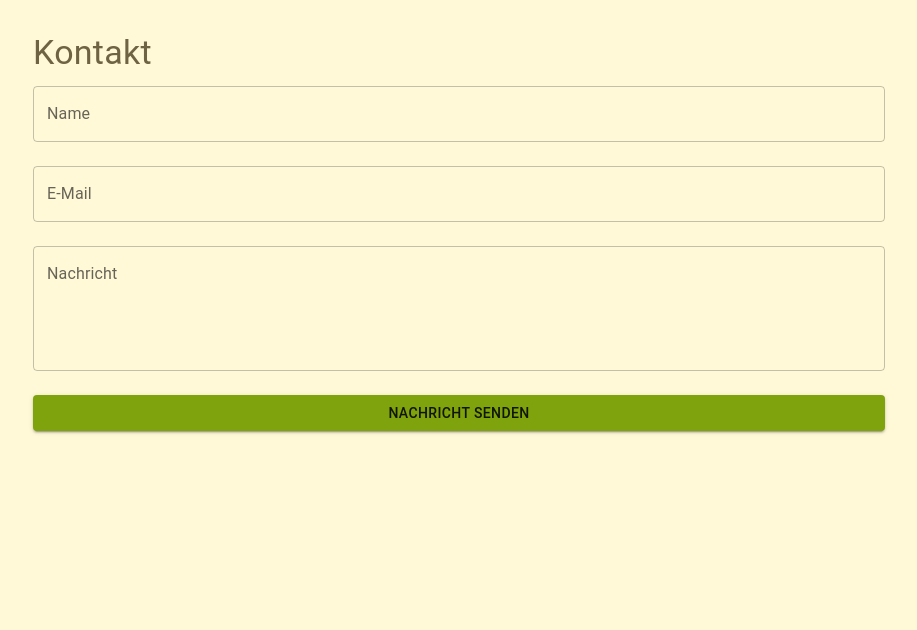
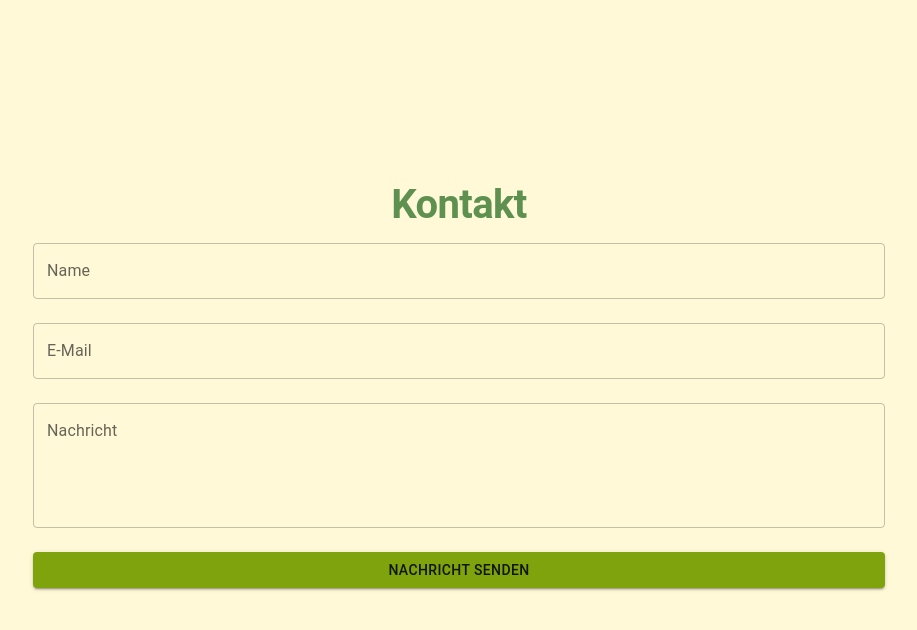
Before and after one commit to L3Roth/coach-website, a React (Create React App) app: page /contact in a window 1280 px wide. Shown: the top 630 px of the page, without its empty margins (181-1098 px from the left). Built offline with nearby package versions, Linux system fonts and the light colour scheme.

Commit message:
Add files via upload

```diff
--- a/src/pages/BlogPage.tsx
+++ b/src/pages/BlogPage.tsx
@@ -22,10 +22,12 @@ const BlogPage: React.FC = () => {
     getBlogPosts();
   }, []);
 
+  console.log('BLOG POST ', blogPosts)
+
   return (
-    <Box sx={{ py: 4 }}>
+    <Box sx={{ py: 4, marginTop: '150px'}}>
       <Container maxWidth="md">
-        <Typography variant="h4" gutterBottom>
+        <Typography variant="h1" align="center" gutterBottom sx={{ color: '#5E9050', fontWeight: 'bold', fontSize: '40px' }}>
           Blog
         </Typography>
         <Grid container spacing={4}>
@@ -34,14 +36,14 @@ const BlogPage: React.FC = () => {
               <Card>
                 <CardMedia
                   component="img"
-                  height="200"
-                  image={post.imageUrl}
+                  height="400"
+                  image={`http://localhost:1337${post.imageUrl}`}
                   alt={post.title}
                 />
                 <CardContent>
                   <Typography variant="h5">{post.title}</Typography>
                   <Typography variant="body2">{post.shortDescription}</Typography>
-                  <Button href={`/blog/${post.id}`} variant="contained" color="primary">
+                  <Button href={`/blogdetail/${post.id}`} variant="contained" color="primary">
                     Mehr erfahren
                   </Button>
                 </CardContent>
--- a/src/pages/Contact.tsx
+++ b/src/pages/Contact.tsx
@@ -3,9 +3,16 @@ import { Box, Typography, Container, TextField, Button, Grid } from '@mui/materi
 
 const Contact: React.FC = () => {
   return (
-    <Box sx={{ py: 4, backgroundColor: '#FFF9D8' }}>
-      <Container maxWidth="md">
-        <Typography variant="h4" gutterBottom>
+    <Box sx={{
+      minHeight: '70vh', // Stellt sicher, dass die Box mindestens die Bildschirmhöhe hat
+      display: 'flex',
+      marginTop: '150px',
+      flexDirection: 'column',
+      justifyContent: 'space-between', // Stellt sicher, dass der Footer immer unten bleibt
+      backgroundColor: '#FFF9D8'
+    }}>
+      <Container maxWidth="md" sx={{ py: 4 }}>
+        <Typography variant="h1" align="center" gutterBottom sx={{ color: '#5E9050', fontWeight: 'bold', fontSize: '40px' }}>
           Kontakt
         </Typography>
         <Grid container spacing={3}>
--- a/src/pages/Home.tsx
+++ b/src/pages/Home.tsx
@@ -1,35 +1,36 @@
 import React, { useEffect, useState } from 'react';
 import Hero from '../components/Hero';
-//import AboutMe from '../components/AboutMe';
 import Offer from '../components/Offer';
-import Reviews from '../components/Reviews';
-import { fetchAboutMe, fetchOffers, fetchReviews } from '../services/api';
+import Header from '../components/Header';
+import AboutMe from '../components/AboutMe';
+import ReviewCarousel from '../components/ReviewCarousel';
+import GameBoard from '../game/GameBoard';
+//import { fetchOffers, fetchReviews } from '../services/api';
 
 const Home: React.FC = () => {
   const [aboutMe, setAboutMe] = useState<string>('');
   const [offers, setOffers] = useState<string>('');
   const [reviews, setReviews] = useState<any[]>([]);
 
-  useEffect(() => {
+  /*useEffect(() => {
     const fetchData = async () => {
-      const aboutMeData = await fetchAboutMe();
-      const offersData = await fetchOffers();
-      const reviewsData = await fetchReviews();
+      //const aboutMeData = await fetchAboutMe();
+      //const offersData = await fetchOffers();
+      //const reviewsData = await fetchReviews();
 
-      setAboutMe(aboutMeData.text);
-      setOffers(offersData.text);
-      setReviews(reviewsData);
+      //setAboutMe(aboutMeData.text);
+      //setOffers(offersData.text);
+      //setReviews(reviewsData);
     };
 
-    fetchData();
-  }, []);
+    //fetchData();
+  }, []);*/
 
   return (
     <div>
       <Hero />
-      {/*<AboutMe text={aboutMe} />*/}
-      <Offer text={offers} />
-      <Reviews reviews={reviews} />
+      <AboutMe/>
+      <Offer/>
     </div>
   );
 };
```
